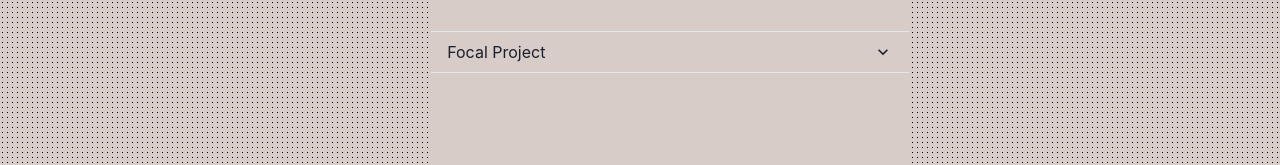
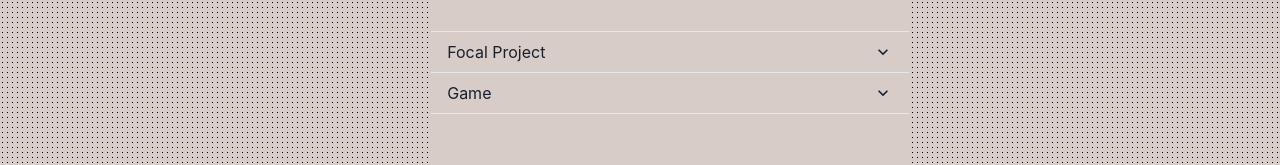
Before and after one commit to niccmac/profile, a React (Create React App) app in the folder my-profile/: page / in a window 1280 px wide. Shown: the part 405-570 px from the top of the page. Built offline with nearby package versions, Linux system fonts and the light colour scheme.

Commit message:
Add card game

```diff
--- a/my-profile/src/App.js
+++ b/my-profile/src/App.js
@@ -40,18 +40,21 @@ function App() {
           alignItems="center"
           backgroundColor=" #d7ccc8"
         >
-          <a href="https://github.com/niccmac">
+          <a href="https://github.com/niccmac" target="blank">
             <FaGitSquare size="45" />
           </a>
-          <a href="https://www.linkedin.com/in/nicole-maclean/">
+          <a href="https://www.linkedin.com/in/nicole-maclean/" target="blank">
             <FaLinkedin size="45" />
           </a>
-          <a href="https://www.cakeresume.com/s--JTk4kmJ9lt80lFKgKeCDZg--/nicole-maclean">
+          <a
+            href="https://www.cakeresume.com/s--JTk4kmJ9lt80lFKgKeCDZg--/nicole-maclean"
+            target="blank"
+          >
             {/* <MdInsertDriveFile size="40" /> */}
             <FaRegFileAlt size="40" />
           </a>
 
-          <a href="https://www.linkedin.com/in/nicole-maclean/">
+          <a href="https://www.linkedin.com/in/nicole-maclean/" target="blank">
             <MdEmail size="45" />
           </a>
         </Box>
--- /dev/null
+++ b/my-profile/src/components/cardGame.jsx
@@ -0,0 +1,10 @@
+import CardList from "./cardGameList";
+
+const CardGame = () => {
+  return (
+    <>
+      <CardList />
+    </>
+  );
+};
+export default CardGame;
--- /dev/null
+++ b/my-profile/src/components/cardGameList.jsx
@@ -0,0 +1,46 @@
+import { Button, Grid, Box } from "@chakra-ui/react";
+import React, { useContext } from "react";
+import FontAwesomeIcon from "@fortawesome/fontawesome-svg-core";
+import { gameContext } from "../providers/cardProvider";
+
+const CardList = () => {
+  const { cardShow, newGame, handleCardClick, checkFlipped, cards, game } =
+    useContext(gameContext);
+
+  return (
+    <Box className="card-game-box">
+      <Button onClick={newGame}> New Game</Button>
+      {game ? (
+        <Grid
+          className="card-game"
+          container
+          spacing={{ xs: 2, md: 3 }}
+          columns={16}
+          borderRadius={10}
+          padding={5}
+        >
+          {cards.map((card) => {
+            return (
+              <Grid item md={4} key={card.id}>
+                <Box>
+                  <FontAwesomeIcon
+                    key={card}
+                    isinactive={"false"}
+                    isflipped={checkFlipped(card.id)}
+                    icon={cardShow(card.id, card.icon)}
+                    padding={2}
+                    onClick={(event) =>
+                      handleCardClick(event, card.id, card.icon)
+                    }
+                  />
+                </Box>
+              </Grid>
+            );
+          })}
+        </Grid>
+      ) : null}
+    </Box>
+  );
+};
+
+export default CardList;
--- a/my-profile/src/components/footer.jsx
+++ b/my-profile/src/components/footer.jsx
@@ -7,6 +7,8 @@ import {
   AccordionIcon,
   Box,
 } from "@chakra-ui/react";
+import GameProvider from "../providers/cardProvider";
+import CardGame from "./cardGame";
 
 export default function Footer() {
   const items = [
@@ -52,6 +54,21 @@ export default function Footer() {
             </AccordionItem>
           );
         })}
+        <AccordionItem key={"game"}>
+          <h2>
+            <AccordionButton>
+              <Box flex="1" textAlign="left">
+                Game{" "}
+              </Box>
+              <AccordionIcon />
+            </AccordionButton>
+          </h2>
+          <AccordionPanel pb={4}>
+            <GameProvider>
+              <CardGame></CardGame>
+            </GameProvider>
+          </AccordionPanel>
+        </AccordionItem>
       </Accordion>
     </>
   );
--- /dev/null
+++ b/my-profile/src/providers/cardProvider.js
@@ -0,0 +1,126 @@
+import { v4 as uuidv4 } from "uuid";
+import { useContext, useState, createContext } from "react";
+import {
+  faCoffee,
+  faGhost,
+  faBinoculars,
+  faFrog,
+  faHotdog,
+  faSocks,
+  faWorm,
+  faSkullCrossbones,
+  faDiamond,
+} from "@fortawesome/free-solid-svg-icons";
+import { Button, Alert, AlertTitle } from "@chakra-ui/react";
+const icons = [
+  { icon: faCoffee },
+  { icon: faGhost },
+  { icon: faBinoculars },
+  { icon: faFrog },
+  { icon: faHotdog },
+  { icon: faSocks },
+  { icon: faWorm },
+  { icon: faSkullCrossbones },
+];
+export const gameContext = createContext();
+
+export default function GameProvider(props) {
+  const [game, setGame] = useState(false);
+  const [cards, setCards] = useState([]);
+  const [match, setMatched] = useState([]);
+  const [flipped, setFlipped] = useState([]);
+  const [matchIcons, setMatchIcons] = useState([]);
+  const [turns, setTurns] = useState(0);
+  // Shuffles Cards
+  const generateGame = () => {
+    const shuffledIcons = [...icons, ...icons]
+      .sort(() => Math.random() - 0.5)
+      .map((card) => ({ ...card, id: uuidv4() }));
+    setCards(shuffledIcons);
+  };
+  // Checks state to see if card is flipped
+  const checkFlipped = (cardID) => {
+    if (flipped[0] === cardID || flipped[1] === cardID) {
+      return "true";
+    }
+    return "false";
+  };
+  // Checks how many cards are flipped, if > 2 resets and flips new card
+  const handleCardClick = (event, cardID, cardIcon) => {
+    if (flipped.length === 1) {
+      setFlipped((prev) => [...prev, cardID]);
+      setMatchIcons((prev) => [...prev, cardIcon]);
+      setTurns((turns) => turns + 1);
+    } else {
+      // If two cards are already open, close and flip new card
+      setFlipped([cardID]);
+      setMatchIcons([cardIcon]);
+    }
+  };
+  // Show Icons or diamond depending on card status (flipped/matched)
+  const cardShow = (cardID, cardIcon) => {
+    if (flipped.includes(cardID)) {
+      return cardIcon;
+    } else {
+      for (let i = 0; i < match.length; i++) {
+        if (match[i] === cardID) {
+          return cardIcon;
+        }
+      }
+      return faDiamond;
+    }
+  };
+  // New Game and reset state
+  const newGame = () => {
+    setGame(true);
+    setMatched([]);
+    setFlipped([]);
+    setMatchIcons([]);
+    setTurns(0);
+    generateGame();
+  };
+  const exportValues = {
+    cardShow,
+    newGame,
+    handleCardClick,
+    generateGame,
+    checkFlipped,
+    cards,
+    setCards,
+    match,
+    setMatched,
+    flipped,
+    setFlipped,
+    matchIcons,
+    setMatchIcons,
+    turns,
+    setTurns,
+    game,
+    setGame,
+  };
+  // Check match
+  if (matchIcons.length === 2) {
+    if (matchIcons[0].iconName === matchIcons[1].iconName) {
+      setMatched((prev) => [...prev, flipped[0], flipped[1]]);
+      setFlipped([]);
+      setMatchIcons([]);
+    }
+  }
+  // Check win
+  if (match.length === 16) {
+    return (
+      <div>
+        <Button onClick={newGame}> New Game</Button>
+        <Alert severity="success">
+          <AlertTitle>YOU WON!!!</AlertTitle> It took {turns} turns to win...
+        </Alert>
+      </div>
+    );
+  }
+  return (
+    <gameContext.Provider value={exportValues}>
+      {props.children}
+    </gameContext.Provider>
+  );
+}
+export const useGame = () => useContext(gameContext);
```
Also changed, not shown: package.json (added, +8 -0 lines), 1 other file (tests, documents, lock files or other folders).
